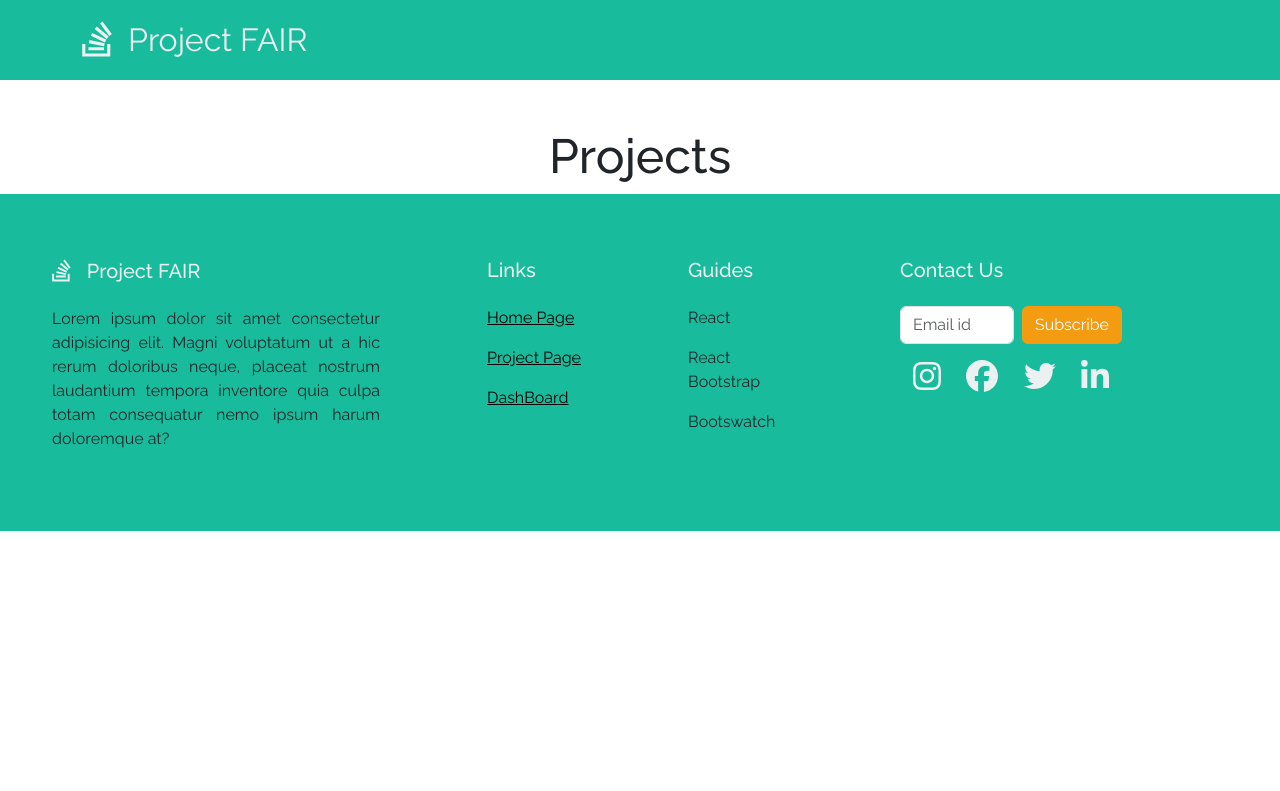
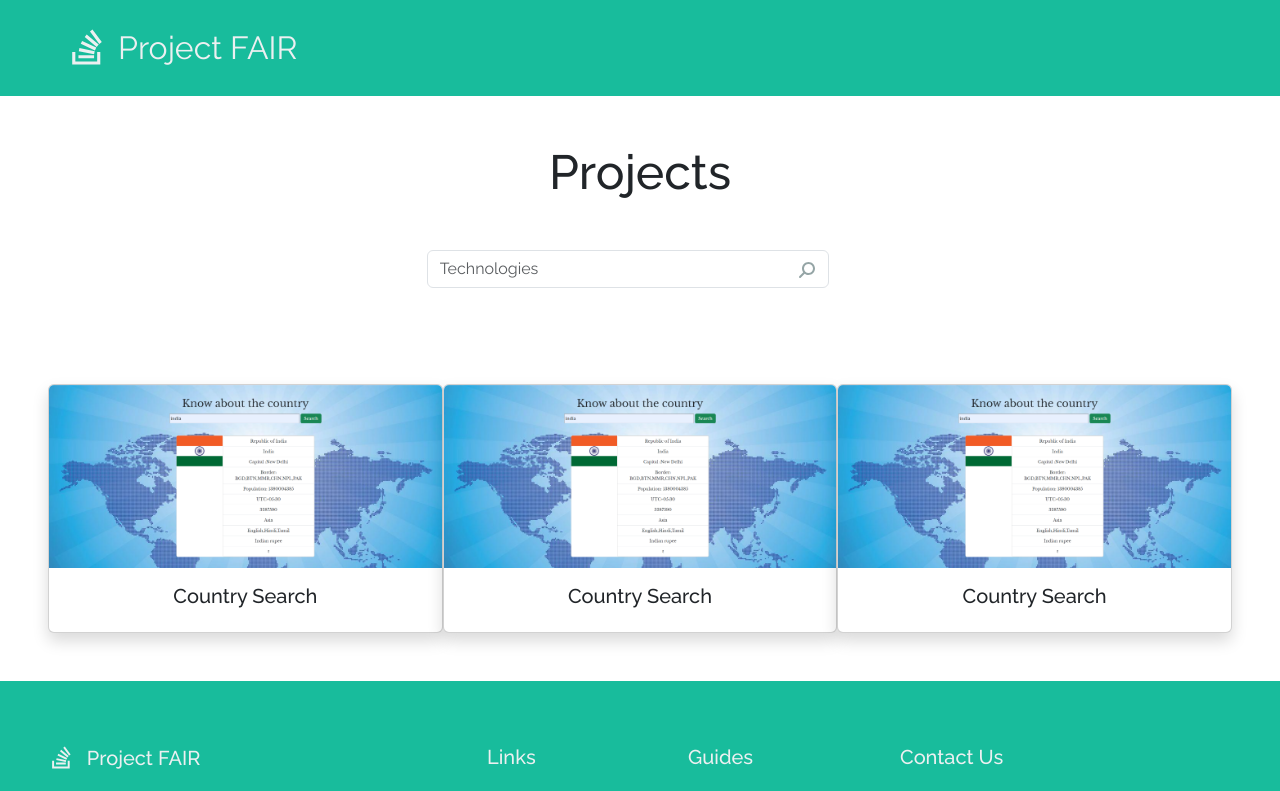
Before and after one commit to Noorafathima1185/Project-Fair-frontend, a React (Vite) app: page /project in a window 1280 px wide. Shown: the top 791 px of the page. Built offline with nearby package versions, Linux system fonts and the light colour scheme.

Commit message:
second commit

```diff
--- a/src/components/Header.jsx
+++ b/src/components/Header.jsx
@@ -9,10 +9,10 @@ import { Link } from 'react-router-dom';
 function Header() {
   return (
     <div>
-      <Navbar className="bg-success">
+      <Navbar className="row p-4 bg-success">
         <Container>
           <Link to={'/'} style={{textDecoration:'none'}}>
-            <Navbar.Brand className='text-light fs-3'>
+            <Navbar.Brand className='text-light fs-3 ms-5'>
             <FontAwesomeIcon icon={faStackOverflow} size="lg" className='me-3'/>
               Project FAIR
             </Navbar.Brand>
--- a/src/pages/Project.jsx
+++ b/src/pages/Project.jsx
@@ -1,11 +1,35 @@
 import React from 'react'
 import Header from '../components/Header'
+import { FontAwesomeIcon } from '@fortawesome/react-fontawesome'
+import { faMagnifyingGlass } from '@fortawesome/free-solid-svg-icons'
+import ProjectCard from '../components/ProjectCard'
 
 function Project() {
   return (
     <>
     <Header/>
     <h1 className='text-center mt-5'>Projects</h1>
+
+    <div className="row w-100 mt-5">
+      <div className="col-md-4"></div>
+      <div className="col-md-4 d-flex">
+        <input type="text" placeholder='Technologies' className='form-control' />
+        <FontAwesomeIcon icon={faMagnifyingGlass} style={{marginTop:'12px',marginLeft:'-30px'}} flip='horizontal' className='text-secondary'/>
+      </div>
+      <div className="col-md-4"></div>
+    </div>
+
+    <div className="container-fluid mt-5 d-flex p-5">
+      <div className="col-md-4">
+        <ProjectCard/>
+      </div>
+      <div className="col-md-4">
+      <ProjectCard/>
+      </div>
+      <div className="col-md-4">
+      <ProjectCard/>
+      </div>
+    </div>
     </>
   )
 }
```
